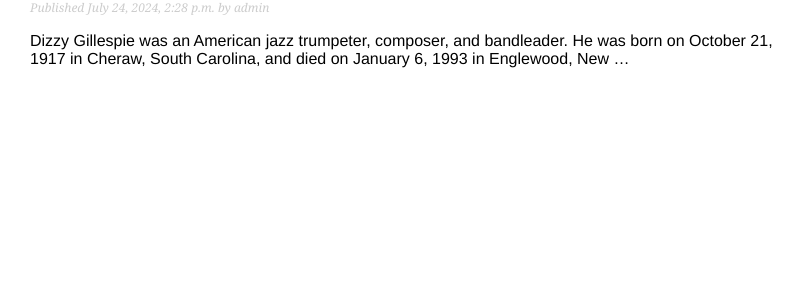
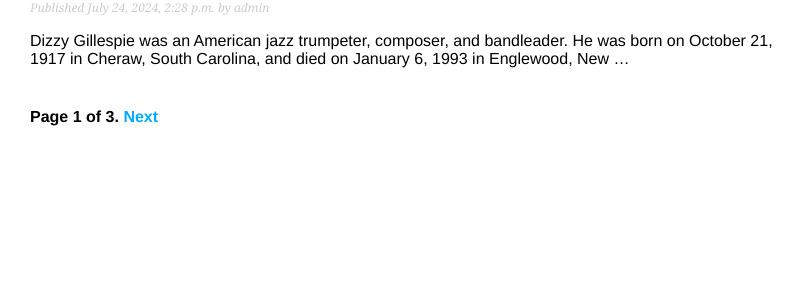
Before and after one commit to Aravindray/Learn_Django, a Django app: page /blog/ in a window 1280 px wide. Shown: the part 418-718 px from the top of the page, without its empty margins (0-804 px from the left). Run offline with Django 4.2, Linux system fonts and the light colour scheme; data comes from the database, SQL or seed files in the repository.

Commit message:
linked pagination.html template to list.html as {% include "pagination.html" with page=posts %}

```diff
--- a/beta/mysite/blog/templates/blog/post/list.html
+++ b/beta/mysite/blog/templates/blog/post/list.html
@@ -14,4 +14,5 @@
     </p>
     {{ post.body|truncatewords:30|linebreaks }}
    {% endfor %}
+   {% include "pagination.html" with page=posts %}
 {% endblock %}
--- a/beta/mysite/blog/templates/pagination.html
+++ b/beta/mysite/blog/templates/pagination.html
@@ -4,7 +4,7 @@
             <a href="?page={{ page.previous_page_number }}">Previous</a>
         {% endif %}
         <span class="current">
-            Page {{ page.number }} of {{ page.paginator.num_page }}.
+            Page {{ page.number }} of {{ page.paginator.num_pages }}.
         </span>
         {% if page.has_next %}
             <a href="?page={{ page.next_page_number }}">Next</a>
```
